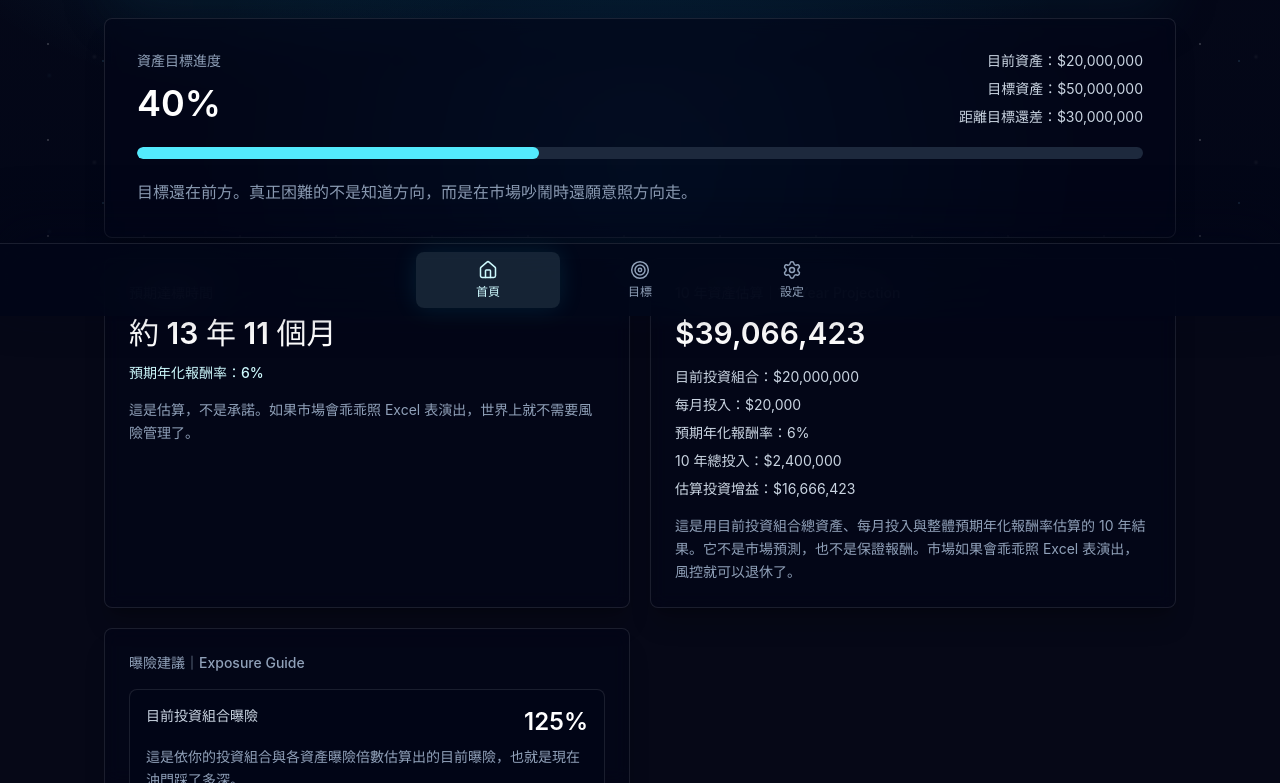
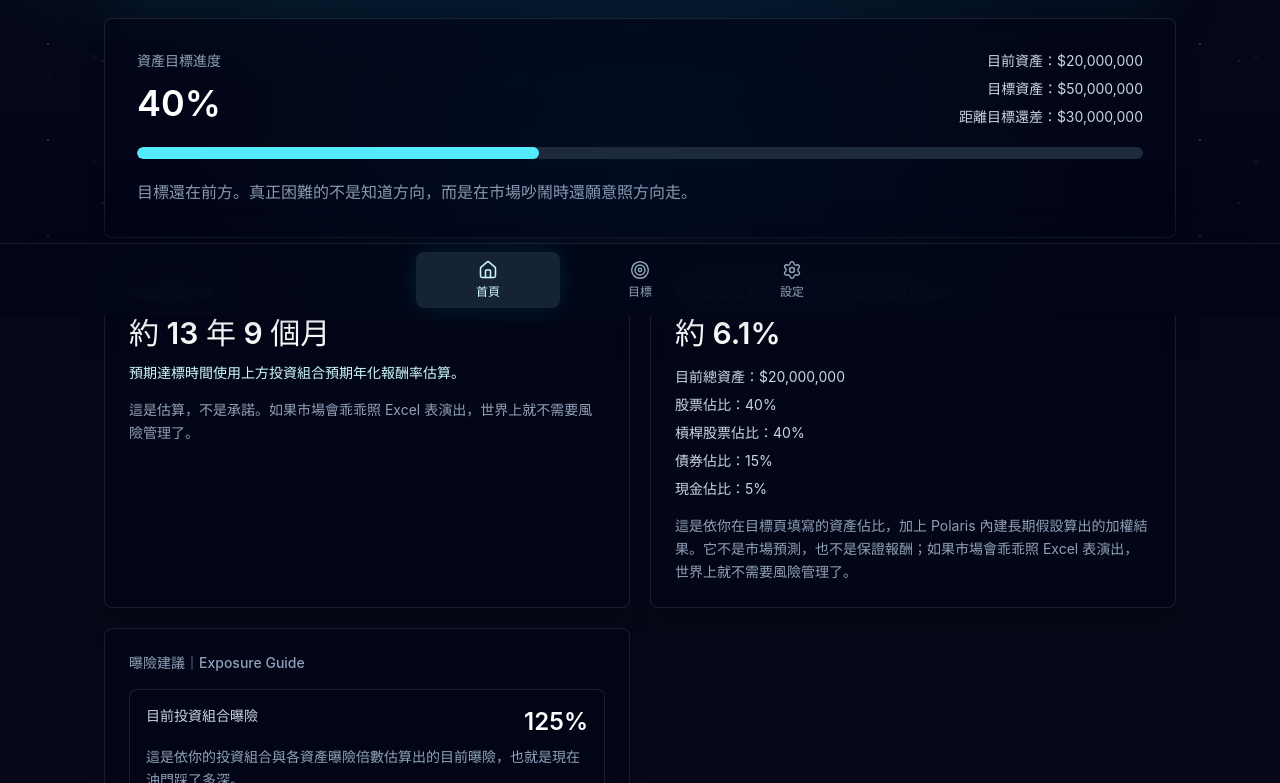
Before and after one commit to bulala-coder/polaris-mvp, a React (Vite) app: page / in a window 1280 px wide. Shown: the part 484-1267 px from the top of the page. Built offline with nearby package versions, Linux system fonts and the light colour scheme.

Commit message:
Add portfolio expected return

```diff
--- a/src/data/defaultGoal.ts
+++ b/src/data/defaultGoal.ts
@@ -6,4 +6,8 @@ export const defaultGoal: GoalSettings = {
   monthlyContribution: 20000,
   maxExposure: 1.5,
   expectedAnnualReturn: 0.06,
+  stockWeight: 0.4,
+  leveragedStockWeight: 0.4,
+  bondWeight: 0.15,
+  cashWeight: 0.05,
 }
--- a/src/pages/SettingsPage.tsx
+++ b/src/pages/SettingsPage.tsx
@@ -27,7 +27,7 @@ const dataStatusItems = [
 ]
 
 const prototypeLimitItems = [
-  'v0.3.8 聚焦簡化市場風險、資產目標距離、預期達標時間、10 年估算與清楚的曝險判讀',
+  'v0.3.8 聚焦簡化市場風險、資產目標距離、投資組合預期報酬率與清楚的曝險判讀',
   '尚未支援帳號登入',
   '尚未支援後端資料庫',
   '尚未支援自動更新市場資料',
--- a/src/pages/WelcomePage.tsx
+++ b/src/pages/WelcomePage.tsx
@@ -12,7 +12,7 @@ import {
   getSimpleMarketRisk,
 } from '../utils/marketCalculations'
 import { calculatePortfolioMetrics } from '../utils/portfolioCalculations'
-import { calculateTenYearProjection } from '../utils/projectionCalculations'
+import { calculatePortfolioExpectedReturn } from '../utils/portfolioReturnCalculations'
 import { readFromStorage, storageKeys } from '../utils/storage'
 
 function formatCurrency(value: number) {
@@ -33,16 +33,15 @@ function WelcomePage() {
   const simpleMarketRisk = getSimpleMarketRisk(marketScore.marketRiskLevel)
   const portfolio = calculatePortfolioMetrics(portfolioAssets)
   const goalSettings = readGoalSettings()
+  const portfolioExpectedReturn = calculatePortfolioExpectedReturn(goalSettings)
   const goalProgress = calculateGoalProgress(goalSettings)
-  const goalEta = estimateTimeToGoal(goalSettings)
+  const goalEta = estimateTimeToGoal(
+    goalSettings,
+    portfolioExpectedReturn.expectedAnnualReturn,
+  )
   const suggestedExposure = calculateSuggestedExposure({
     marketRiskLevel: marketScore.marketRiskLevel,
     maxExposure: goalSettings.maxExposure,
-  })
-  const tenYearProjection = calculateTenYearProjection({
-    startingValue: portfolio.totalValue,
-    monthlyContribution: goalSettings.monthlyContribution,
-    expectedAnnualReturn: goalSettings.expectedAnnualReturn,
   })
   const currentExposurePercent = Math.round(portfolio.effectiveExposure * 100)
   const maxExposurePercent = Math.round(goalSettings.maxExposure * 100)
@@ -124,7 +123,7 @@ function WelcomePage() {
                 {goalEta.label}
               </p>
               <p className="mt-3 text-sm font-medium text-cyan-100">
-                預期年化報酬率：{Math.round(goalSettings.expectedAnnualReturn * 100)}%
+                預期達標時間使用上方投資組合預期年化報酬率估算。
               </p>
               <p className="mt-4 text-sm leading-relaxed text-slate-400">
                 這是估算，不是承諾。如果市場會乖乖照 Excel
@@ -134,35 +133,50 @@ function WelcomePage() {
 
             <section className="rounded-lg border border-white/10 bg-slate-950/60 p-6 shadow-xl shadow-black/20 backdrop-blur">
               <p className="text-sm font-medium text-slate-400">
-                10 年資產估算｜10-Year Projection
+                投資組合預期年化報酬率｜Expected Return
               </p>
               <p className="mt-3 text-3xl font-semibold text-white">
-                {formatCurrency(tenYearProjection.projectedValue)}
+                約 {portfolioExpectedReturn.expectedAnnualReturnPercent.toFixed(1)}%
               </p>
               <div className="mt-4 grid gap-2 text-sm text-slate-300">
                 <p>
-                  目前投資組合：
-                  {formatCurrency(tenYearProjection.startingValue)}
+                  目前總資產：
+                  {formatCurrency(portfolio.totalValue)}
                 </p>
                 <p>
-                  每月投入：
-                  {formatCurrency(tenYearProjection.monthlyContribution)}
+                  股票佔比：
+                  {Math.round(
+                    portfolioExpectedReturn.normalizedWeights.stockWeight * 100,
+                  )}
+                  %
                 </p>
                 <p>
-                  預期年化報酬率：
-                  {tenYearProjection.annualizedReturnPercent.toFixed(0)}%
+                  槓桿股票佔比：
+                  {Math.round(
+                    portfolioExpectedReturn.normalizedWeights
+                      .leveragedStockWeight * 100,
+                  )}
+                  %
                 </p>
                 <p>
-                  10 年總投入：
-                  {formatCurrency(tenYearProjection.totalContribution)}
+                  債券佔比：
+                  {Math.round(
+                    portfolioExpectedReturn.normalizedWeights.bondWeight * 100,
+                  )}
+                  %
                 </p>
                 <p>
-                  估算投資增益：
-                  {formatCurrency(tenYearProjection.estimatedGain)}
+                  現金佔比：
+                  {Math.round(
+                    portfolioExpectedReturn.normalizedWeights.cashWeight * 100,
+                  )}
+                  %
                 </p>
               </div>
               <p className="mt-4 text-sm leading-relaxed text-slate-400">
-                {tenYearProjection.helperText}
+                這是依你在目標頁填寫的資產佔比，加上 Polaris
+                內建長期假設算出的加權結果。它不是市場預測，也不是保證報酬；如果市場會乖乖照
+                Excel 表演出，世界上就不需要風險管理了。
               </p>
             </section>
           </div>
--- a/src/types/goal.ts
+++ b/src/types/goal.ts
@@ -4,4 +4,8 @@ export type GoalSettings = {
   monthlyContribution: number
   maxExposure: number
   expectedAnnualReturn: number
+  stockWeight: number
+  leveragedStockWeight: number
+  bondWeight: number
+  cashWeight: number
 }
--- a/src/utils/goalCalculations.ts
+++ b/src/utils/goalCalculations.ts
@@ -28,8 +28,15 @@ export function calculateGoalProgress(goal: GoalSettings) {
   }
 }
 
-export function estimateTimeToGoal(goal: GoalSettings) {
+export function estimateTimeToGoal(
+  goal: GoalSettings,
+  expectedAnnualReturnOverride?: number,
+) {
   const remainingAmount = goal.targetNetWorth - goal.currentNetWorth
+  const expectedAnnualReturn =
+    typeof expectedAnnualReturnOverride === 'number'
+      ? expectedAnnualReturnOverride
+      : goal.expectedAnnualReturn || 0
 
   if (remainingAmount <= 0) {
     return {
@@ -41,7 +48,7 @@ export function estimateTimeToGoal(goal: GoalSettings) {
 
   if (
     goal.monthlyContribution <= 0 &&
-    goal.expectedAnnualReturn <= 0 &&
+    expectedAnnualReturn <= 0 &&
     remainingAmount > 0
   ) {
     return {
@@ -54,8 +61,8 @@ export function estimateTimeToGoal(goal: GoalSettings) {
 
   let monthsToGoal = Math.ceil(remainingAmount / goal.monthlyContribution)
 
-  if (goal.expectedAnnualReturn > 0) {
-    const monthlyReturn = Math.pow(1 + goal.expectedAnnualReturn, 1 / 12) - 1
+  if (expectedAnnualReturn > 0) {
+    const monthlyReturn = Math.pow(1 + expectedAnnualReturn, 1 / 12) - 1
     let projectedNetWorth = goal.currentNetWorth
     monthsToGoal = 0
 
@@ -89,7 +96,7 @@ export function estimateTimeToGoal(goal: GoalSettings) {
     monthsToGoal,
     label,
     helperText:
-      goal.expectedAnnualReturn > 0
+      expectedAnnualReturn > 0
         ? '這是估算，不是承諾。如果市場會乖乖照 Excel 表演出，世界上就不需要風險管理了。'
         : '這是以目前每月投入估算的靜態時間，不包含投資報酬率、通膨或市場波動。',
   }
--- /dev/null
+++ b/src/utils/portfolioReturnCalculations.ts
@@ -0,0 +1,67 @@
+import type { GoalSettings } from '../types/goal'
+
+export interface PortfolioReturnAssumptions {
+  stockReturn: number
+  leveragedStockReturn: number
+  bondReturn: number
+  cashReturn: number
+}
+
+export const defaultPortfolioReturnAssumptions: PortfolioReturnAssumptions = {
+  stockReturn: 0.06,
+  leveragedStockReturn: 0.08,
+  bondReturn: 0.03,
+  cashReturn: 0.01,
+}
+
+function toSafeWeight(value: number) {
+  if (!Number.isFinite(value) || Number.isNaN(value)) {
+    return 0
+  }
+
+  return Math.max(value, 0)
+}
+
+export function calculatePortfolioExpectedReturn(
+  goal: GoalSettings,
+  assumptions = defaultPortfolioReturnAssumptions,
+) {
+  const weights = {
+    stockWeight: toSafeWeight(goal.stockWeight),
+    leveragedStockWeight: toSafeWeight(goal.leveragedStockWeight),
+    bondWeight: toSafeWeight(goal.bondWeight),
+    cashWeight: toSafeWeight(goal.cashWeight),
+  }
+  const totalWeight =
+    weights.stockWeight +
+    weights.leveragedStockWeight +
+    weights.bondWeight +
+    weights.cashWeight
+  const normalizedWeights =
+    totalWeight > 0
+      ? {
+          stockWeight: weights.stockWeight / totalWeight,
+          leveragedStockWeight: weights.leveragedStockWeight / totalWeight,
+          bondWeight: weights.bondWeight / totalWeight,
+          cashWeight: weights.cashWeight / totalWeight,
+        }
+      : {
+          stockWeight: 0,
+          leveragedStockWeight: 0,
+          bondWeight: 0,
+          cashWeight: 0,
+        }
+  const expectedAnnualReturn =
+    normalizedWeights.stockWeight * assumptions.stockReturn +
+    normalizedWeights.leveragedStockWeight * assumptions.leveragedStockReturn +
+    normalizedWeights.bondWeight * assumptions.bondReturn +
+    normalizedWeights.cashWeight * assumptions.cashReturn
+
+  return {
+    expectedAnnualReturn,
+    expectedAnnualReturnPercent: expectedAnnualReturn * 100,
+    normalizedWeights,
+    helperText:
+      '這是根據你填寫的股票、槓桿股票、債券與現金佔比，加上 Polaris 內建的長期假設報酬率計算出的加權結果。它不是市場預測，也不是保證報酬。',
+  }
+}
--- a/src/utils/projectionCalculations.ts
+++ /dev/null
@@ -1,60 +0,0 @@
-import type { TenYearProjectionResult } from '../types/projection'
-
-type TenYearProjectionParams = {
-  startingValue: number
-  monthlyContribution: number
-  expectedAnnualReturn: number
-  years?: number
-}
-
-function toSafeNumber(value: number) {
-  if (!Number.isFinite(value) || Number.isNaN(value)) {
-    return 0
-  }
-
-  return Math.max(value, 0)
-}
-
-export function calculateTenYearProjection({
-  startingValue,
-  monthlyContribution,
-  expectedAnnualReturn,
-  years = 10,
-}: TenYearProjectionParams): TenYearProjectionResult {
-  const safeYears = toSafeNumber(years)
-  const safeStartingValue = toSafeNumber(startingValue)
-  const safeMonthlyContribution = toSafeNumber(monthlyContribution)
-  const safeExpectedAnnualReturn = toSafeNumber(expectedAnnualReturn)
-  const monthlyReturn =
-    Math.pow(1 + safeExpectedAnnualReturn, 1 / 12) - 1
-  const totalMonths = Math.round(safeYears * 12)
-  let value = safeStartingValue
-
-  for (let month = 0; month < totalMonths; month += 1) {
-    value = value * (1 + monthlyReturn)
-    value += safeMonthlyContribution
-  }
-
-  const projectedValue = Number.isFinite(value) ? value : safeStartingValue
-  const totalContribution = safeMonthlyContribution * totalMonths
-  const estimatedGain =
-    projectedValue - safeStartingValue - totalContribution
-  const totalReturnPercent =
-    safeStartingValue > 0
-      ? (projectedValue / safeStartingValue - 1) * 100
-      : 0
-
-  return {
-    years: safeYears,
-    startingValue: safeStartingValue,
-    monthlyContribution: safeMonthlyContribution,
-    expectedAnnualReturn: safeExpectedAnnualReturn,
-    projectedValue,
-    totalContribution,
-    estimatedGain,
-    totalReturnPercent,
-    annualizedReturnPercent: safeExpectedAnnualReturn * 100,
-    helperText:
-      '這是用目前投資組合總資產、每月投入與整體預期年化報酬率估算的 10 年結果。它不是市場預測，也不是保證報酬。市場如果會乖乖照 Excel 表演出，風控就可以退休了。',
-  }
-}
```
Also changed, not shown: src/pages/GoalPage.tsx (+61 -11 lines), src/types/projection.ts (deleted, +0 -12 lines), 2 other files (tests, documents, lock files or other folders).
